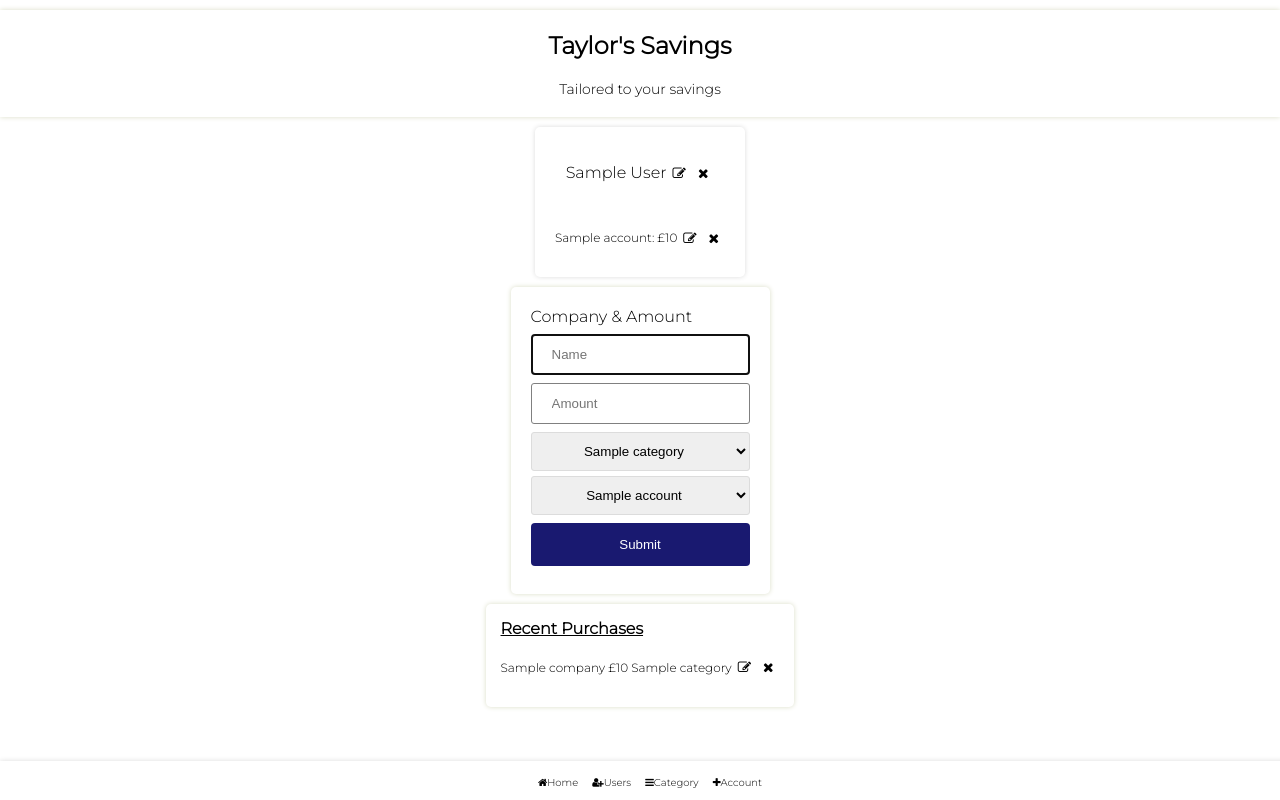
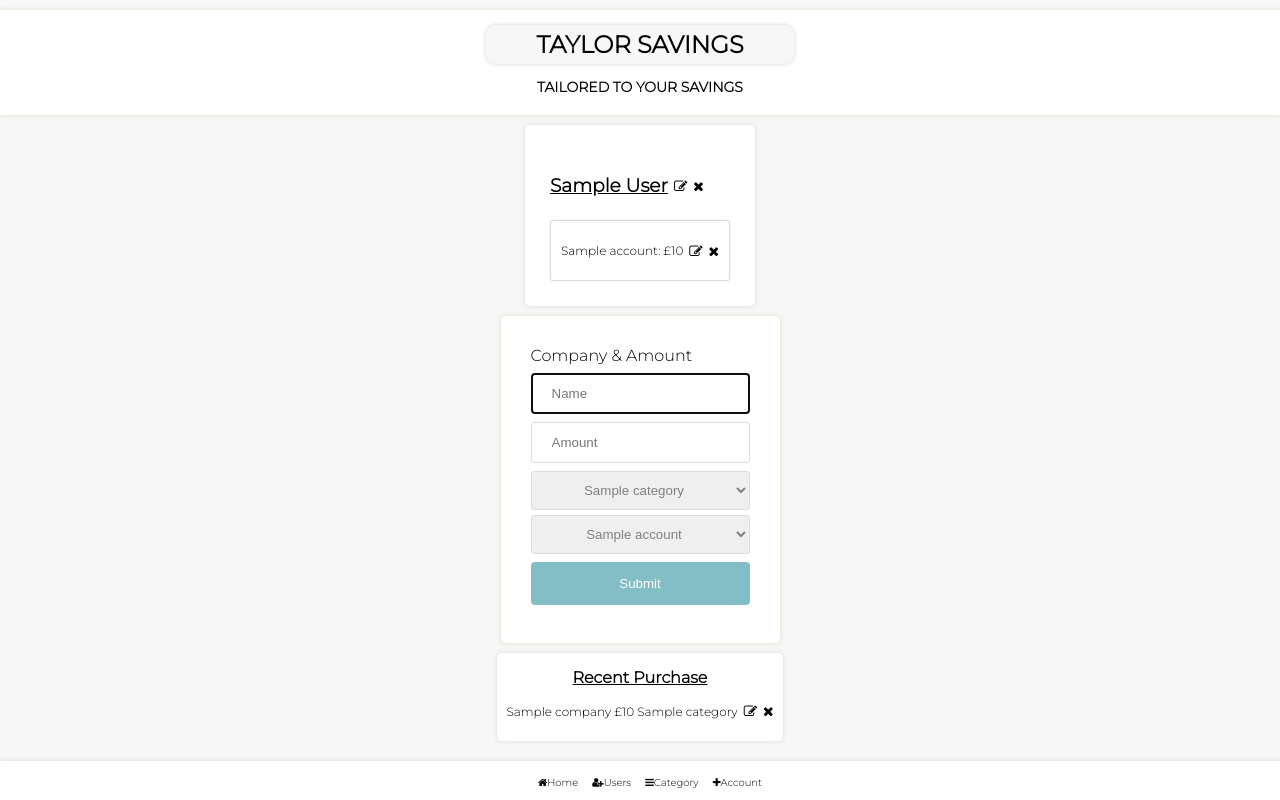
Before and after one commit to DavidTaylor96/pythonProject_full_stack, a Flask app: page / in a window 1280 px wide. Run offline with Flask 2, Linux system fonts and the light colour scheme; a database or web service that is not in the repository returns one stand-in record (values such as "Sample title"); some libraries are stand-ins or nearby versions.

Commit message:
css is looking good

```diff
--- a/static/style.css
+++ b/static/style.css
@@ -1,6 +1,6 @@
 html{
   scroll-behavior: smooth;
-  /* background-color: #8ba5a5; */
+  background-color: #f7f7f7;
 }
 
 body{
@@ -10,13 +10,15 @@ body{
 
 /* title */
 #title{
-  /* background-color: #daddc7; */
+  background-color: #fff;
   box-shadow: 0 0 5px  #daddc7;
   margin-top: 10px;
   padding: 5px;
   font-family: 'Montserrat', sans-serif;
   font-weight: lighter;
   text-align: center;
+  text-transform: uppercase;
+  font-weight: bold;
 }
 
 #title p{
@@ -24,22 +26,21 @@ body{
 }
 
 #title1{
-  display: flex;
-  flex-wrap: wrap;
+  background-color: #f7f7f7;
   margin: 10px auto;
   padding-top: 5px;
   padding-bottom: 5px;
-  padding-right: 10px;
-  padding-left: 10px;
+  padding-right: 50px;
+  padding-left: 50px;
   width: max-content;
-  border: 1px solid white;
   border-radius: 10px;
-  background-color: #fff;
+  box-shadow: 0 0 5px #d6d2d2;
 }
 /* ------------------------------------ */
 
 /* users */
 .main-user{
+  background-color: #fff;
   display: flex;
   flex-flow: column wrap;
   align-items: center;
@@ -47,24 +48,47 @@ body{
   box-shadow: 0 0 5px gainsboro;
   width: max-content;
   margin: 10px auto;
-  padding: 10px;
+  padding: 25px;
 }
 
 .account{
   font-size: 12px;
 }
-
+.user-account{
+  padding: 5px 10px;
+  margin-top: 0px;
+  border: 1px solid gainsboro;
+  border-radius: 3px;
+  box-shadow: 0 0 2px gainsboro;
+}
 .user{
   display: flex;
+  align-items: center;
+  align-self: flex-start;
+  padding: 5px 0px;
+  margin-top: 0px
+}
+
+.user > h3{
+  text-decoration: underline;
+  text-align: center;
+}
+
+.edit-button{
+  display: flex;
   flex-flow: row wrap;
-  align-items: center;
-  padding: 10px;
+  align-items: flex-end;
 }
 
 #button3{
   border: none;
   background-color: white;
-  border-radius: 50%;
+  padding-right: 0px
+}
+#button2{
+  border: none;
+  background-color: white;
+  padding-right: 0px;
 }
 
 #button3:hover{
@@ -75,15 +99,16 @@ body{
 
 /* Home form */
 .main-container{
+  background-color: #fff;
   width: max-content;
   box-shadow: 0 0 5px  #daddc7;
-  padding: 20px;
+  padding: 30px;
   margin:  10px auto;
   border-radius: 5px;
-
 }
 
 .main-option{
+  color: gray;
   display: flex;
   justify-content: center;
   width: 100%;
@@ -94,11 +119,16 @@ body{
   text-align: center;
 }
 
+.main-option::selection{
+  color: black;
+}
+
 /* ------------------------------------------- */
 
 
 /* forms */
 .container{
+  background-color: #fff;
   width: max-content;
   box-shadow: 0 0 5px  #daddc7;
   padding: 20px;
@@ -107,7 +137,7 @@ body{
 }
 
 .input{
-  border: 1px solid gray;
+  border: 1px solid gainsboro;
   width: max-content;
   padding: 12px 20px;
   margin: 8px 0;
@@ -126,7 +156,7 @@ body{
 #button{
   display: block;
   width: 100%;
-  background-color: midnightblue;
+  background-color: #83bec7;
   color: white;
   padding: 14px 20px;
   margin: 8px 0;
@@ -136,7 +166,7 @@ body{
 }
 
 #button:hover{
-  box-shadow: 0 0 5px gray;
+  box-shadow: 0 0 5px lightblue;
 }
 /* forms */
 /* -------------------------------------------- */
@@ -173,6 +203,10 @@ body{
 	text-decoration: underline;
 	cursor: pointer;
 }
+
+#navbar a:active{
+  text-decoration: underline;
+}
 /* ------------------------------------------ */
 
 
@@ -180,9 +214,11 @@ body{
 #heading{
   text-align: center;
   margin-top: 15vh;
+  text-decoration: underline;
 }
 
 .main-category{
+  background-color: #fff;
   display: flex;
   flex-flow: column wrap;
   justify-content: center;
@@ -191,6 +227,7 @@ body{
   width: max-content;
   margin:  0 auto;
   padding: 10px 50px;
+  border-radius: 5px;
 }
 
 #categorys{
@@ -213,18 +250,18 @@ body{
 #button-add{
   display: block;
   width: 80%;
-  background-color: midnightblue;
-  color: white;
+  background-color: #83bec7;
+  color: #f7f7f7;
   padding: 14px 20px 14px 20px;
   margin: 5px auto;
-  margin-left: 18px;
+  margin-left: 5%;
   border: none;
   border-radius: 4px;
   cursor: pointer;
 }
 
 #button-add:hover{
-  box-shadow: 0 0 5px gray;
+  box-shadow: 0 0 5px lightblue;
 }
 
 nav ul{
@@ -235,11 +272,15 @@ nav ul{
 /* display purchases */
 
 .display-heading{
+  background-color: #fff;
+  display: flex;
+  flex-flow: column wrap;
+  align-items: center;
+  border-radius: 5px;
+  box-shadow: 0 0 5px gainsboro;
   width: max-content;
-  box-shadow: 0 0 5px  #daddc7;
-  padding:  10px 15px;
-  margin:  10px auto 50px auto;
-  border-radius: 5px;
+  margin: 10px auto 50px auto;
+  padding: 10px;
 }
 
 .display-heading > h4{
@@ -249,11 +290,11 @@ nav ul{
 
 .display{
   display: flex;
-  justify-content: center;
+  flex-flow: row wrap;
   align-items: center;
-  margin: 10px auto;
+  align-self: flex-start;
+  padding: 0px;
   font-size: 12px;
-  text-decoration: none;
 }
 
 #button2{
--- a/templates/index.html
+++ b/templates/index.html
@@ -1,7 +1,7 @@
 {% extends 'base.html' %}
  {% block content %}
  <div id="title">
-  <h2 id="title1">Taylor's Savings</h2>
+  <h2 id="title1">Taylor Savings</h2>
   <p>Tailored to your savings</p>
  </div>
 
@@ -9,24 +9,26 @@
   <section class="main-user">
     {% for user in users %}
     <div class="user">
-      <p>{{ user.full_name }}</p>
+      <h3>{{ user.full_name }}</h3>
+       <div class="edit-button">
          <a href="/users/{{ user.id }}/edit"><button type="submit" id=button3><i class="fa fa-edit"></i></button></a>
          <form action="/users/{{ user.id }}/delete" method="POST">
-       <button id="button3" type="submit"><i class="fa fa-close"></i></button>
+         <button id="button2" type="submit"><i class="fa fa-close"></i></button>
          </form>
        </div>
+      </div>
     {% endfor %}
-
+    <div class="user-account">
     {% for account in accounts  %}
       <div class="user">
           <p class="account">{{ account.account_name }}:  £{{ account.amount }}</p>
             <a href="/accounts/{{ account.id }}/edit"><button type="submit" id=button3><i class="fa fa-edit"></i></button></a>
             <form action="/accounts/{{ account.id }}/delete" method="POST">
-      <button id="button3" type="submit"><i class="fa fa-close"></i></button>
+            <button id="button2" type="submit"><i class="fa fa-close"></i></button>
           </form>
         </div>
-
     {% endfor %}
+    </div>
   </section>
 
  <!-- Add a different company using this form   -->
@@ -40,7 +42,7 @@
 
       <select name="category_id" id="category" class="main-option">
       {% for category in all_category %}
-      <option value="{{ category.id }}">{{category.name }}</option>
+      <option value="{{ category.id }}" >{{category.name }}</option>
       {% endfor %}
       </select>
 
@@ -53,19 +55,19 @@
 
     <button id="button" type="submit">Submit</button>
   </form>
+</div>
 
 <!--Display the company that have been added-->
-</div>
   <section class="display-heading">
-    <h4>Recent Purchases</h4>
+    <h4>Recent Purchase</h4>
+    {% for company in all_company %}
     <div class="display">
-    {% for company in all_company %}
       <p>{{ company.name }} £{{ company.amount }} {{company.category.name }}</p>
-      <a href="/companys/{{ company.id }}/edit"><button type="submit" id="button2"><i class="fa fa-edit"></i></button></a>
+      <a href="/companys/{{ company.id }}/edit"><button type="submit" id="button3"><i class="fa fa-edit"></i></button></a>
       <form action="/companys/{{ company.id }}/delete" method="POST">
         <button type="submit" id="button2"><i class="fa fa-close"></i></button>
       </form>
+    </div>
     {% endfor %}
-  </div>
   </section>
 {% endblock %}
--- a/templates/users/new.html
+++ b/templates/users/new.html
@@ -2,7 +2,7 @@
 {% block content %}
 <div class="container">
     <form action="/users" method="POST">
-        <label for="username">Name</label>
+        <label for="username">Add User</label>
         <input type="text" id="user" name="username" placeholder="Name" required autofocus class="input">
 
       <button id="button" type="submit">Add User</button>
```
Lines whose indentation alone changed are shown as unchanged.
